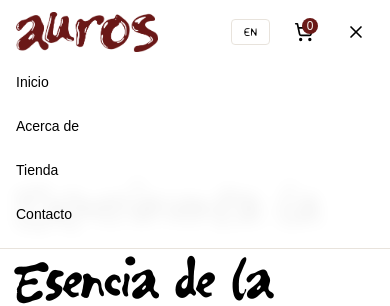
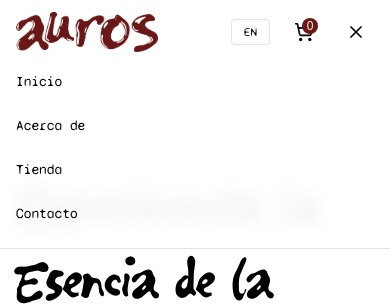
Before and after one commit to AurosCoffee/auros-coffe-website, a Next.js app: page / in a window 390 px wide. Both pictures are taken after a click on the button 356 px from the left and 32 px from the top of the page. Shown: the top 306 px of the page. Built offline with nearby package versions, Linux system fonts and the light colour scheme.

Commit message:
fix font

```diff
--- a/components/navigation.tsx
+++ b/components/navigation.tsx
@@ -65,7 +65,7 @@ export default function Navigation({
 
         {/* Mobile Navigation */}
         {isOpen && (
-          <div className="md:hidden pb-4 space-y-2">
+          <div className="font-syne-mono md:hidden pb-4 space-y-2">
             <Link href="#home" className="block text-sm font-medium hover:text-primary py-2">
               {t.nav.home}
             </Link>
```
